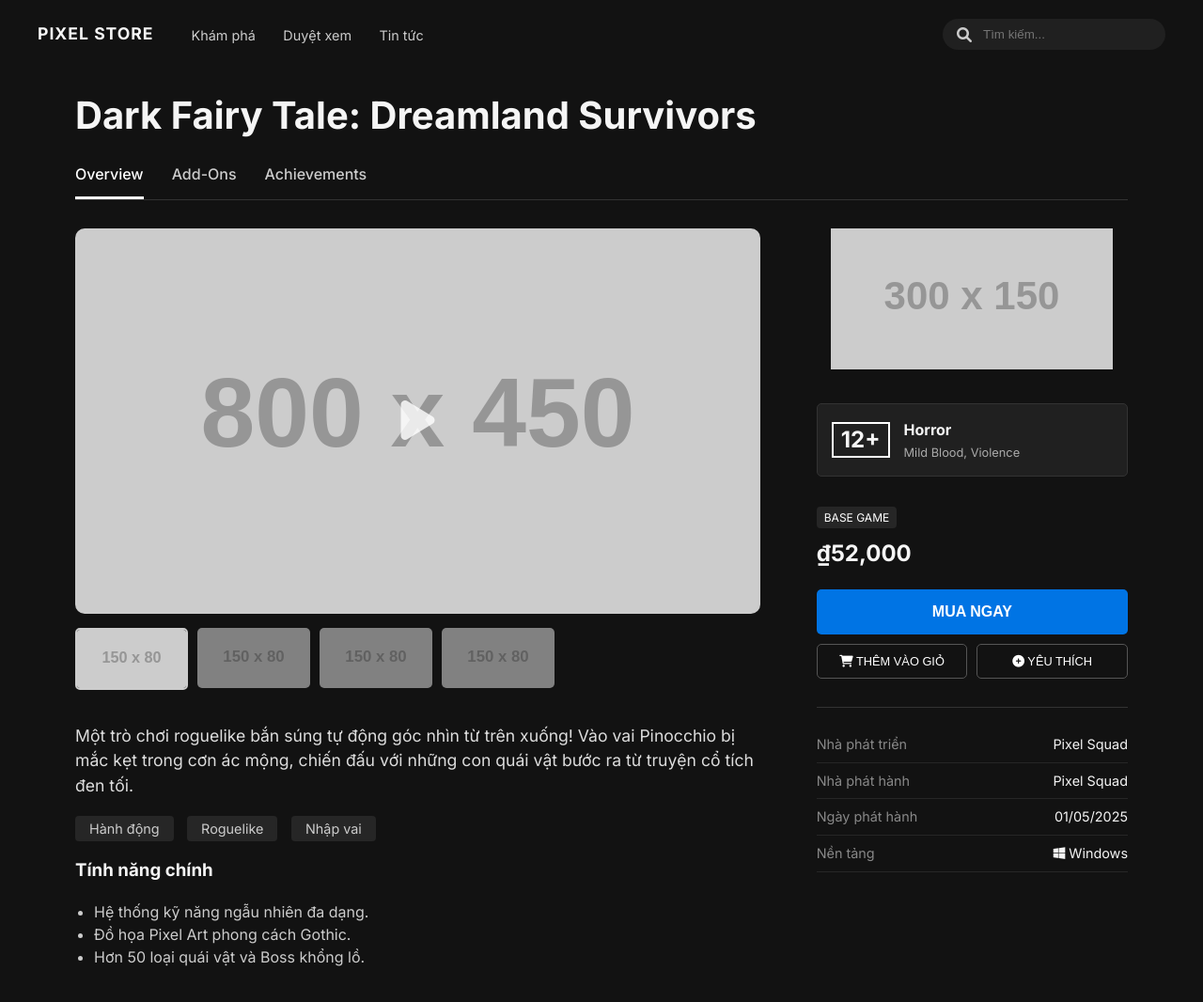
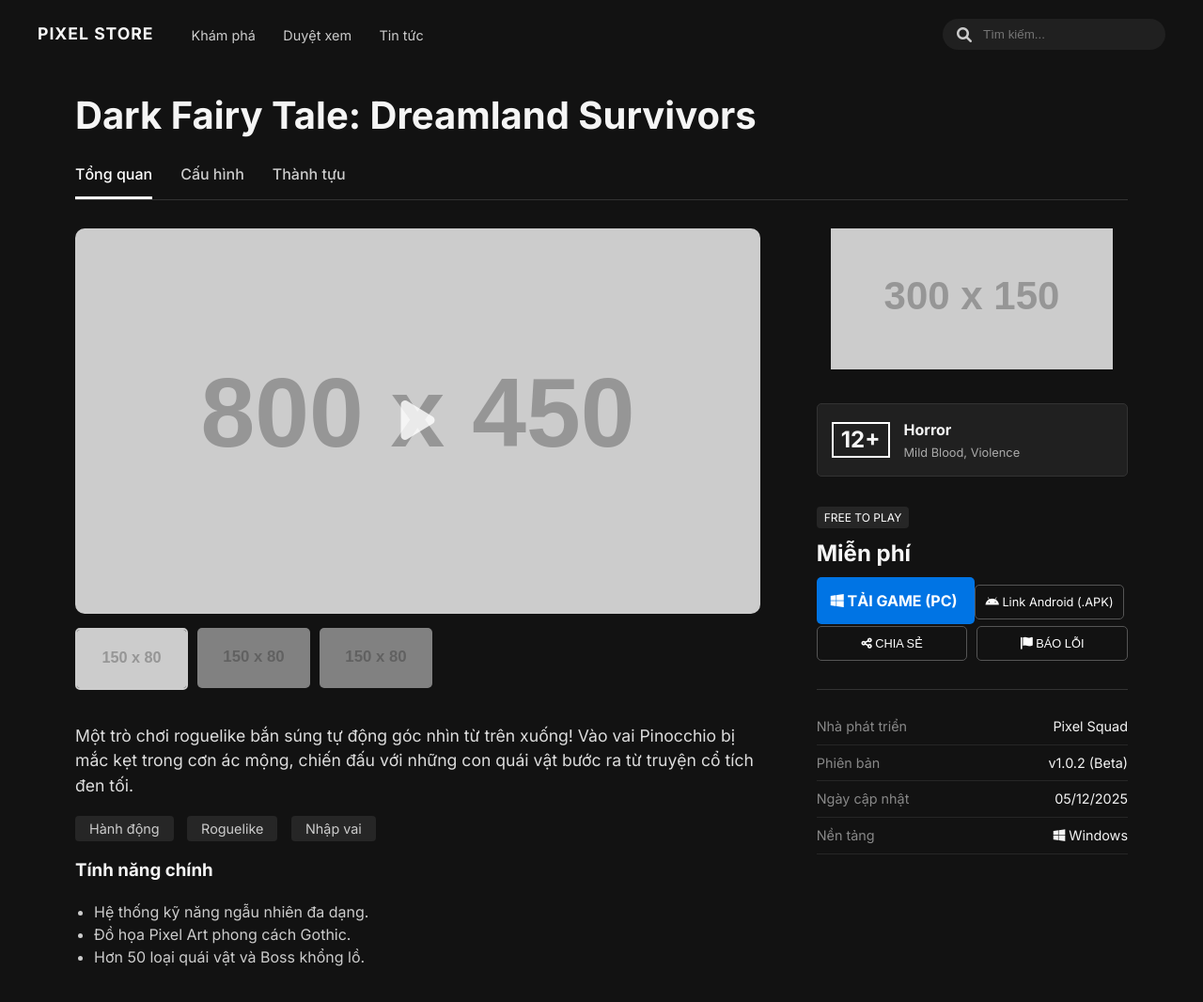
Before and after one commit to khoakhoahihi/page-game, a plain HTML site: page game-detail.html in a window 1280 px wide. Shown: the whole page at 94% size. Drawn offline with Linux system fonts and the light colour scheme; placeholder pictures from the web are drawn by us.

Commit message:
Update game-detail.html

```diff
--- a/game-detail.html
+++ b/game-detail.html
@@ -3,7 +3,7 @@
 <head>
     <meta charset="UTF-8">
     <meta name="viewport" content="width=device-width, initial-scale=1.0">
-    <title>Dark Fairy Tale - Chi tiết Game</title>
+    <title>Chi tiết Game - Tải xuống</title>
     <link rel="stylesheet" href="style-detail.css">
     <link href="https://fonts.googleapis.com/css2?family=Inter:wght@400;500;700&display=swap" rel="stylesheet">
     <link rel="stylesheet" href="https://cdnjs.cloudflare.com/ajax/libs/font-awesome/6.0.0-beta3/css/all.min.css">
@@ -13,7 +13,8 @@
     <nav>
         <div class="logo-text">PIXEL STORE</div>
         <div class="menu">
-            <a href="index.html">Khám phá</a> <a href="#">Duyệt xem</a>
+            <a href="index.html">Khám phá</a>
+            <a href="#">Duyệt xem</a>
             <a href="#">Tin tức</a>
         </div>
         <div class="search-box">
@@ -27,16 +28,15 @@
         <header class="game-header">
             <h1>Dark Fairy Tale: Dreamland Survivors</h1>
             <div class="game-tabs">
-                <a href="#" class="active">Overview</a>
-                <a href="#">Add-Ons</a>
-                <a href="#">Achievements</a>
+                <a href="#" class="active">Tổng quan</a>
+                <a href="#">Cấu hình</a>
+                <a href="#">Thành tựu</a>
             </div>
         </header>
 
         <div class="content-grid">
 
             <div class="left-column">
-
                 <div class="media-highlight">
                     <img src="https://via.placeholder.com/800x450/2c3e50/ffffff?text=Gameplay+Trailer" alt="Main Gameplay">
                     <div class="overlay-play"><i class="fas fa-play"></i></div>
@@ -46,20 +46,17 @@
                     <div class="thumb active"><img src="https://via.placeholder.com/150x80" alt="Thumb 1"></div>
                     <div class="thumb"><img src="https://via.placeholder.com/150x80" alt="Thumb 2"></div>
                     <div class="thumb"><img src="https://via.placeholder.com/150x80" alt="Thumb 3"></div>
-                    <div class="thumb"><img src="https://via.placeholder.com/150x80" alt="Thumb 4"></div>
                 </div>
 
                 <div class="description">
                     <p class="intro-text">
                         Một trò chơi roguelike bắn súng tự động góc nhìn từ trên xuống! Vào vai Pinocchio bị mắc kẹt trong cơn ác mộng, chiến đấu với những con quái vật bước ra từ truyện cổ tích đen tối.
                     </p>
-
                     <div class="genre-tags">
                         <span>Hành động</span>
                         <span>Roguelike</span>
                         <span>Nhập vai</span>
                     </div>
-
                     <h3>Tính năng chính</h3>
                     <ul class="feature-list">
                         <li>Hệ thống kỹ năng ngẫu nhiên đa dạng.</li>
@@ -84,14 +81,20 @@
                 </div>
 
                 <div class="buy-section">
-                    <span class="badge-base">Base Game</span>
-                    <div class="price">₫52,000</div>
+                    <span class="badge-base">Free to Play</span>
+                    <div class="price">Miễn phí</div>
 
-                    <button class="btn-primary">MUA NGAY</button>
+                    <a href="https://drive.google.com/..." target="_blank" class="btn-primary download-btn">
+                        <i class="fab fa-windows"></i> TẢI GAME (PC)
+                    </a>
 
-                    <div class="secondary-actions">
-                        <button class="btn-secondary"><i class="fas fa-shopping-cart"></i> THÊM VÀO GIỎ</button>
-                        <button class="btn-secondary"><i class="fas fa-plus-circle"></i> YÊU THÍCH</button>
+                    <a href="#" target="_blank" class="btn-secondary download-sub-btn">
+                        <i class="fab fa-android"></i> Link Android (.APK)
+                    </a>
+
+                    <div class="secondary-actions" style="margin-top: 15px;">
+                        <button class="btn-secondary"><i class="fas fa-share-alt"></i> CHIA SẺ</button>
+                        <button class="btn-secondary"><i class="fas fa-flag"></i> BÁO LỖI</button>
                     </div>
                 </div>
 
@@ -101,12 +104,12 @@
                         <span>Pixel Squad</span>
                     </div>
                     <div class="meta-row">
-                        <span>Nhà phát hành</span>
-                        <span>Pixel Squad</span>
+                        <span>Phiên bản</span>
+                        <span>v1.0.2 (Beta)</span>
                     </div>
                     <div class="meta-row">
-                        <span>Ngày phát hành</span>
-                        <span>01/05/2025</span>
+                        <span>Ngày cập nhật</span>
+                        <span>05/12/2025</span>
                     </div>
                     <div class="meta-row">
                         <span>Nền tảng</span>
@@ -116,8 +119,6 @@
 
             </div>
         </div>
-
     </div>
-
 </body>
 </html>
```
